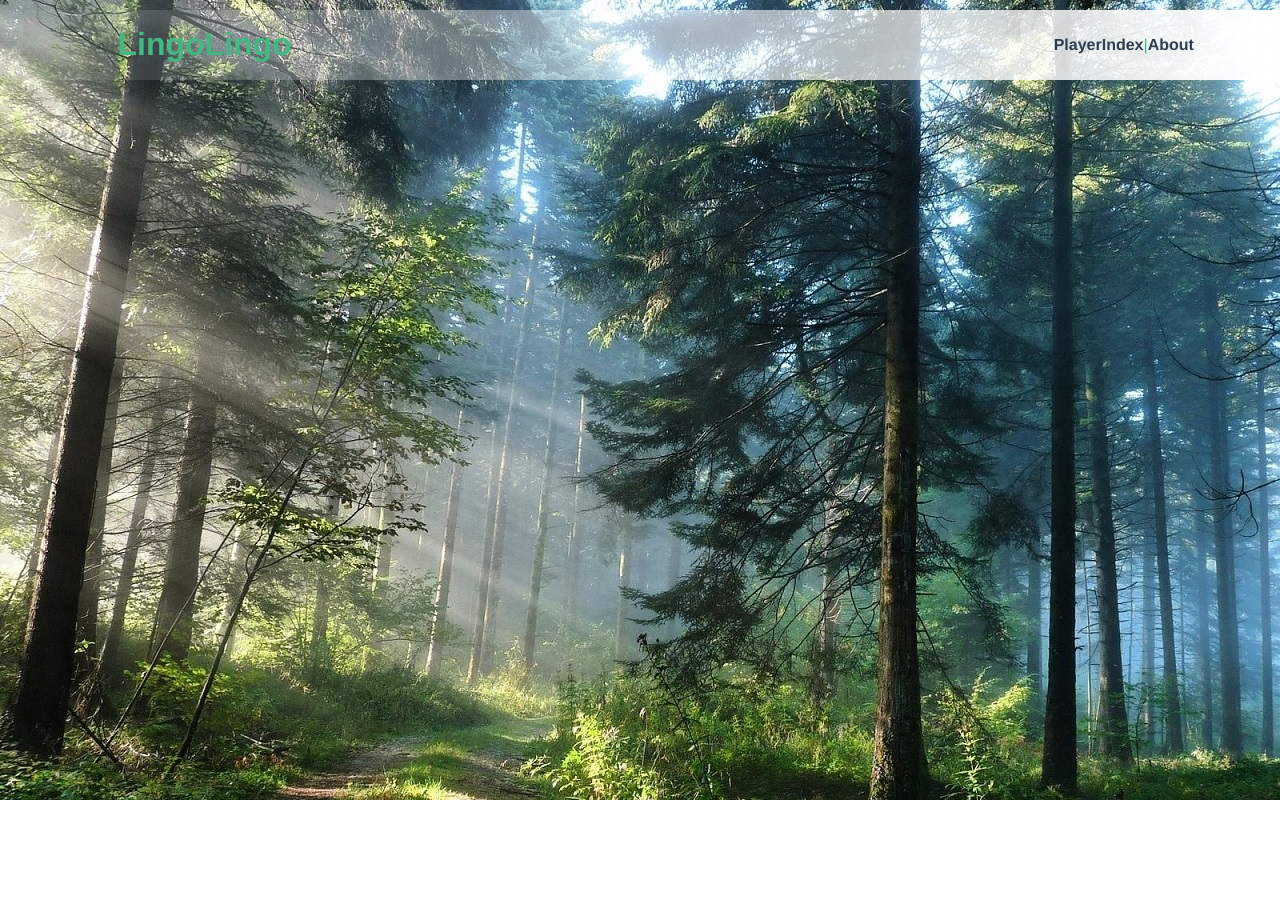
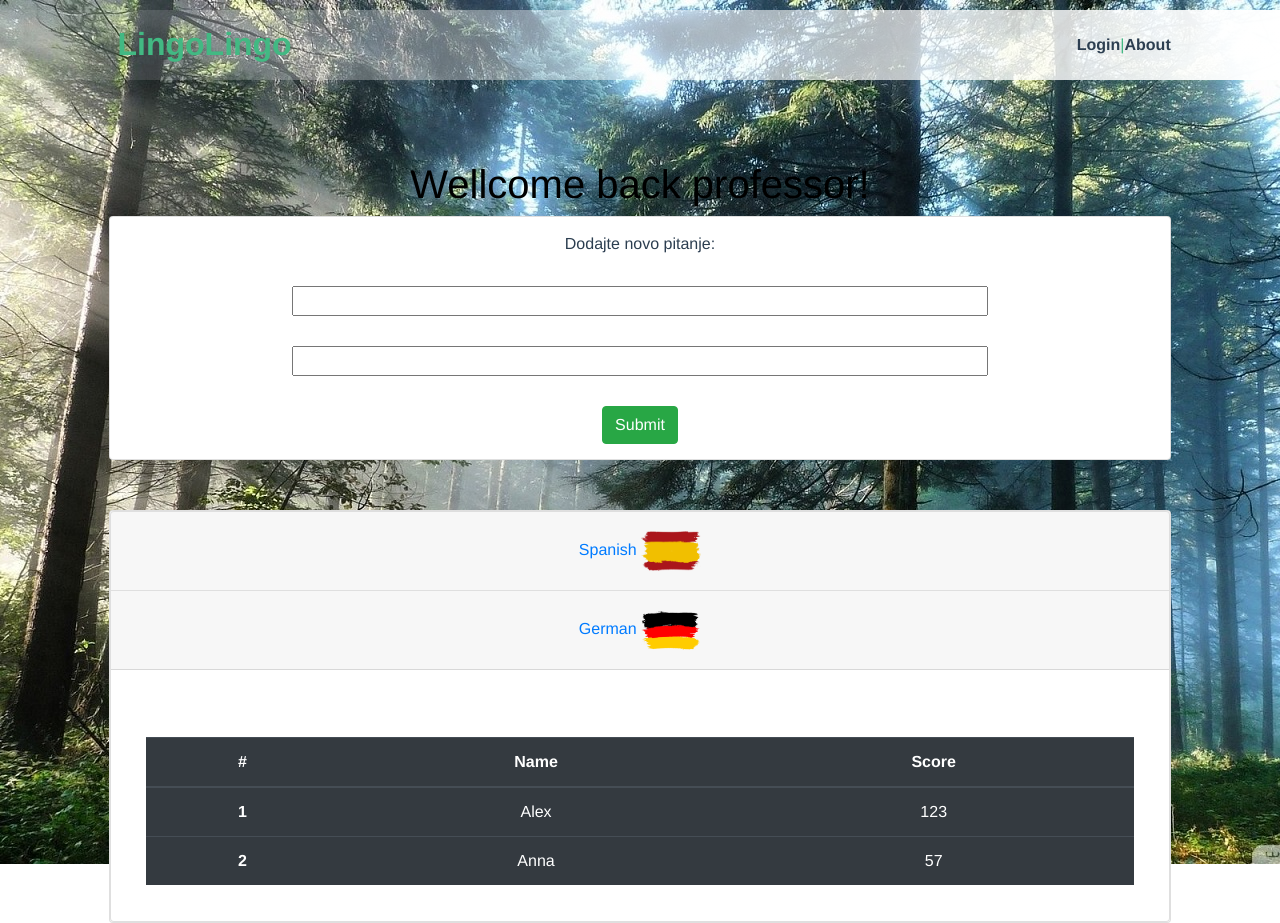
Before and after one commit to ksendzo/LingoLingo, a Vue app: page /professor in a window 1280 px wide. Before the commit the page ends 800 px from the top, so only its background shows below. Built offline with nearby package versions, Linux system fonts and the light colour scheme.

Commit message:
Dodat profesor i admin stranice

```diff
--- a/src/components/Nav.vue
+++ b/src/components/Nav.vue
@@ -5,7 +5,7 @@
             <router-link to="/">LingoLingo</router-link>
         </div>
         <div class="offset-8 col-1 sredina" id = "nav">
-            <router-link to="/">PlayerIndex</router-link> |
+            <router-link to="/">Login</router-link> |
             <router-link to="/about">About</router-link>
         </div>
 
--- a/src/router/index.js
+++ b/src/router/index.js
@@ -1,10 +1,10 @@
 import Vue from 'vue'
+import About from '../views/About'
 import VueRouter from 'vue-router'
+import AdminPage from '../views/AdminPage.vue'
 import PlayerIndex from '../views/PlayerIndex.vue'
-import About from '../views/About'
 import NoPlayerPage from '../views/NoPlayerPage.vue'
-//import Professor from '../views/ProfessorPage.vue'
-//import Admin from '../views/AdminPage'
+import ProfessorPage from '../views/ProfessorPage.vue'
 import 'bootstrap/dist/css/bootstrap.min.css'
 import 'bootstrap/dist/js/bootstrap'
 
@@ -22,11 +22,6 @@ const routes = [
     component: About
   },
   {
-    path: '/',
-    name: 'Login',
-    component: NoPlayerPage
-  },
-  /*{
     path: '/professor',
     name:'Professor',
     component: ProfessorPage
@@ -35,7 +30,12 @@ const routes = [
     path: '/admin',
     name:'Admin',
     component: AdminPage
-  }*/
+  },
+  {
+    path: '/',
+    name: 'Login',
+    component: NoPlayerPage
+  },
 
 ]
 
--- a/src/views/About.vue
+++ b/src/views/About.vue
@@ -1,6 +1,6 @@
 <template>
   <div class="about">
-    <h1>This is an about page</h1>
+    <h1 style="color:black">This is an about page</h1>
   </div>
 </template>
 
--- a/src/views/AdminPage.vue
+++ b/src/views/AdminPage.vue
@@ -1,13 +1,31 @@
 <template>
   <div class="admin">
-    <h1>This is a page for admin</h1>
+    <h1 style="color:black">Hello Admin! Welcome back!</h1>
+
+<div>
+    <h3 style="color: #42b983;">Zahtevi za poziciju admina/profesora:</h3>
+    <ListOfUsers/>
+</div>
+
+<div>
+    <h3 style="color: #42b983;">Lista prijavljenjih pitanja</h3>
+    <ListOfUsers/>
+</div>
+
+
   </div>
 </template>
 
 <script>
+import ListOfUsers from '../components/player/ListOfUsers';
+
+
 export default {
 
-  name:'AdminPage'
+  name:'AdminPage',
+  components:{
+    ListOfUsers
 
+  }
 }
 </script>
--- a/src/views/ProfessorPage.vue
+++ b/src/views/ProfessorPage.vue
@@ -1,13 +1,117 @@
 <template>
   <div class="professor">
-    <h1>Wellcome back professor!</h1>
+    <h1 style="color:black">Wellcome back professor!</h1>
+
+  <div class="card text-center" style="padding: 0; margin-bottom:50px">
+
+    <div class="row CirkovoStilizovanje">
+      <div class="offset-2 col-8 text-black card border-0">
+        Dodajte novo pitanje:
+      </div>
+    </div>
+
+    <div class="row CirkovoStilizovanje">
+      <div class="offset-2 col-8  flex-container">
+        <input class="fill-width" type="text" />
+      </div>
+    </div>
+
+    <div class="row CirkovoStilizovanje">
+      <div class="offset-2 col-8  flex-container">
+        <input class="fill-width" type="text" />
+      </div>
+    </div>
+
+    <div class="row CirkovoStilizovanje">
+      <div class="offset-5 col-2">
+        <button class="btn btn-success" data-toggle="collapse" data-target="#collapseExample" aria-expanded="false">Submit</button>
+      </div>
+    </div>
+
+  <!--resetovati gorepomenuta polja u slucaju dodavanja novog pitanja-->
+    <div class="collapse" id="collapseExample">
+      <div class="card card-body">
+      Pitanje zabelezeno!
+      </div>
+   </div>
+  <!---->
+
+  </div>
+
+  <div class="card" style="padding: 0">
+
+        <div class="bs-example">
+    <div class="accordion" id="accordionExample">
+        <div class="card">
+            <div class="card-header" id="headingOne">
+                <h2 class="mb-0">
+                    <button type="button" class="btn btn-link" data-toggle="collapse" data-target="#collapseOne">
+
+                    Spanish
+                    <img src="../../public/img/Spanish.png" width="60px" height="40px">
+                    </button>
+                </h2>
+            </div>
+            <div id="collapseOne" class="collapse" aria-labelledby="headingOne" data-parent="#accordionExample">
+                <div class="card-body">
+                    <!--Ovde ide lista igraca-->
+                    <ListOfUsers/>
+                </div>
+            </div>
+        </div>
+        <div class="card">
+            <div class="card-header" id="headingTwo">
+                <h2 class="mb-0">
+                    <button type="button" class="btn btn-link collapsed" data-toggle="collapse" data-target="#collapseTwo">
+                        German
+                       <img src="../../public/img/German.png" width="60px" height="40px">
+                        </button>
+                </h2>
+            </div>
+            <div id="collapseTwo" class="collapse show" aria-labelledby="headingTwo" data-parent="#accordionExample">
+                <div class="card-body">
+                     <!--Ovde ide lista igraca-->
+                     <ListOfUsers/>
+                </div>
+            </div>
+        </div>
+
+        <!-- Ovaj deo je za jos jednog igraca, ali treba automatizovati proces!
+
+        <div class="card">
+            <div class="card-header" id="headingThree">
+                <h2 class="mb-0">
+                    <button type="button" class="btn btn-link collapsed" data-toggle="collapse" data-target="#collapseThree">3. What is CSS?</button>
+                </h2>
+            </div>
+            <div id="collapseThree" class="collapse" aria-labelledby="headingThree" data-parent="#accordionExample">
+                <div class="card-body">
+                    <p>CSS stands for Cascading Style Sheet. CSS allows you to specify various style properties for a given HTML element such as colors, backgrounds, fonts etc. <a href="https://www.tutorialrepublic.com/css-tutorial/" target="_blank">Learn more.</a></p>
+                </div>
+            </div>
+        </div>
+
+
+        -->
+    </div>
+</div>
+
+    </div>
+
+
+
   </div>
 </template>
 
 <script>
+import ListOfUsers from '../components/player/ListOfUsers';
+
 export default {
 
-  name:'ProfesorPage'
+  name:'ProfesorPage',
+  components:{
+    ListOfUsers
 
+  }
 }
 </script>
```
